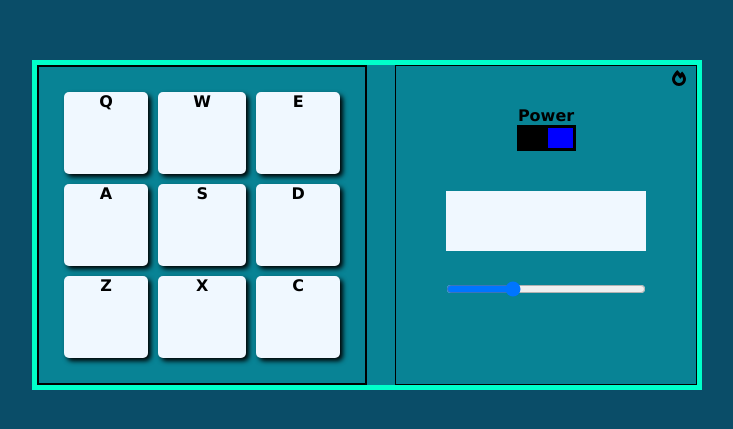
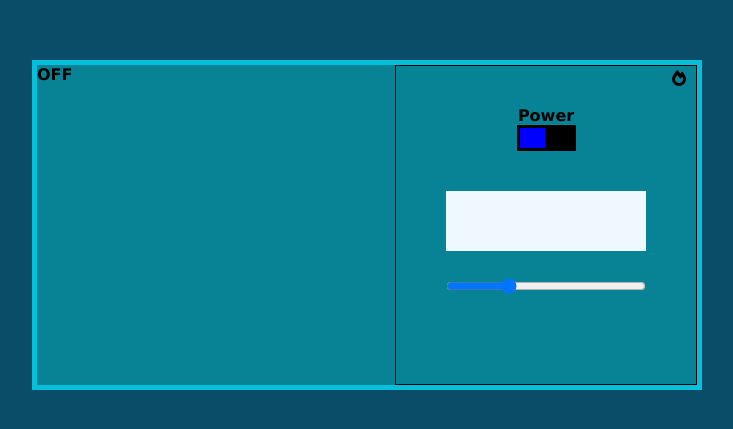
Before and after one commit to SospeterKe/drum-machine, a React (Create React App) app: page / in a window 1280 px wide. Shown: the part 175-604 px from the top of the page, without its empty margins (273-1006 px from the left). Built offline with nearby package versions, Linux system fonts and the light colour scheme.

Commit message:
added on and off functionality

```diff
--- a/src/components/DrumMachine/DrumMachine.css
+++ b/src/components/DrumMachine/DrumMachine.css
@@ -1,7 +1,7 @@
 .drum-machine{
     width: 660px;
     height: 320px;
-    border: 5px solid var(--button);
+    border: 5px solid var(--borderline);
     background-color: var(--drumbackground);
     position: relative;
     display: flex;
@@ -21,7 +21,7 @@
     width: 50%;
     gap: 10px;
     grid-template-columns: auto auto auto;
-    border: 2px solid black;
+    border: 1px solid black;
     padding: 25px;
     height: 100%;
 }
--- a/src/components/DrumMachine/DrumMachine.js
+++ b/src/components/DrumMachine/DrumMachine.js
@@ -7,17 +7,24 @@ import { useState } from "react";
 export default function DrumMachine() {
 
     const [dispayText, setDisplayText] = useState("");
+    const audio = new Audio();
 
     const handleButtonClick = (text, audioSrc) => {
         setDisplayText(text);
         let id = document.getElementById(audioSrc).src;
-        new Audio(id).play();
+        audio.src = id;
+        audio.play();
+    }
+
+    const [isOn, setIsOn] = useState(false);
+    const handleClick = () => {
+        setIsOn(!isOn);
     }
 
     return(
         <div id="drum-machine" className="drum-machine">
-
-            <div className="drumPads">
+            {isOn ? (
+                <div className="drumPads">
                 <div className="drum-pad" onClick={() => {handleButtonClick("Heater-1", "Q")}} ><audio src="https://s3.amazonaws.com/freecodecamp/drums/Heater-1.mp3" className="clip" id="Q"></audio>Q</div>
                 <div className="drum-pad" onClick={() => {handleButtonClick("Heater-2", "W")}}><audio src="https://s3.amazonaws.com/freecodecamp/drums/Heater-2.mp3" className="clip" id="W"></audio>W</div>
                 <div className="drum-pad" onClick={() => {handleButtonClick("Heater-3", "E")}}><audio src="https://s3.amazonaws.com/freecodecamp/drums/Heater-3.mp3" className="clip" id="E"></audio>E</div>
@@ -28,8 +35,11 @@ export default function DrumMachine() {
                 <div className="drum-pad" onClick={() => {handleButtonClick("RP4_KICK_1", "X")}}><audio src="https://s3.amazonaws.com/freecodecamp/drums/RP4_KICK_1.mp3" className="clip" id="X"></audio>X</div>
                 <div className="drum-pad" onClick={() => {handleButtonClick("Cev_H2", "C")}}><audio src="https://s3.amazonaws.com/freecodecamp/drums/Cev_H2.mp3" className="clip" id="C"></audio>C</div>
             </div>
+            ) : 'OFF'}
+
+
             <FaFireAlt className="logo"/>
-            <Controls text = {dispayText}/>
+            <Controls text = {dispayText} audio = {audio} power={isOn} setPower={handleClick}/>
         </div>
     );
 }
--- a/src/components/controls/Controls.js
+++ b/src/components/controls/Controls.js
@@ -1,19 +1,31 @@
-import React from "react";
+import React, { useState } from "react";
 import './controls.css';
 
 
 
 export default function Controls(props) {
+
+    const descendantStyle = {
+        float: props.power ? 'right' : 'left'
+    };
+
+    const [volume, setVolume] = useState(0.30);
+    props.audio.volume = volume;
+
+    const handleChange = (e) => {
+        setVolume(e.target.value)
+    }
+
     return(
         <div className="control-tab">
             <div className="switch">
                 <p>Power</p>
-                <div className="switch-button" >
-                    <div className="switch-slider"></div>
+                <div className="switch-button" onClick={props.setPower}>
+                    <div className="switch-button-slider" style={descendantStyle}></div>
                 </div>
             </div>
             <div className="whitespace" id="display">{props.text}</div>
-            <input type="range" max={1} min={0} step={0.01} value={0.32} className="volume"/>
+            <input type="range" max={1} min={0} step={0.01} onChange={handleChange} value={volume} className="volume-slider"/>
         </div>
     );
 }
--- a/src/components/controls/controls.css
+++ b/src/components/controls/controls.css
@@ -17,12 +17,12 @@
     background-color: black ;
     margin: auto;
     border: 3px solid black;
+    cursor: pointer;
 }
-.switch-slider{
+.switch-button-slider{
     background-color: blue;
     height: 20px;
     width: 25px;
-    float: right;
 }
 .whitespace{
     width: 200px;
@@ -32,8 +32,21 @@
     text-align: center;
     line-height: 60px;
 }
-input[type=range]{
-    height: 26px;
+.volume-slider{
+    height: 20px;
     margin: 15px 0;
     width: 100%;
+    cursor: pointer;
 }
+.volume-slider::-moz-range-track {
+    background-color: var(--mainbackground);
+    height: 10px;
+    border-radius: 5px;
+  }
+  .volume-slider::-moz-range-thumb{
+    border: 1px solid var(--mainbackground);
+    cursor: pointer;
+    height: 30px;
+    width: 10px;
+    border-radius: 0;
+  }
```
